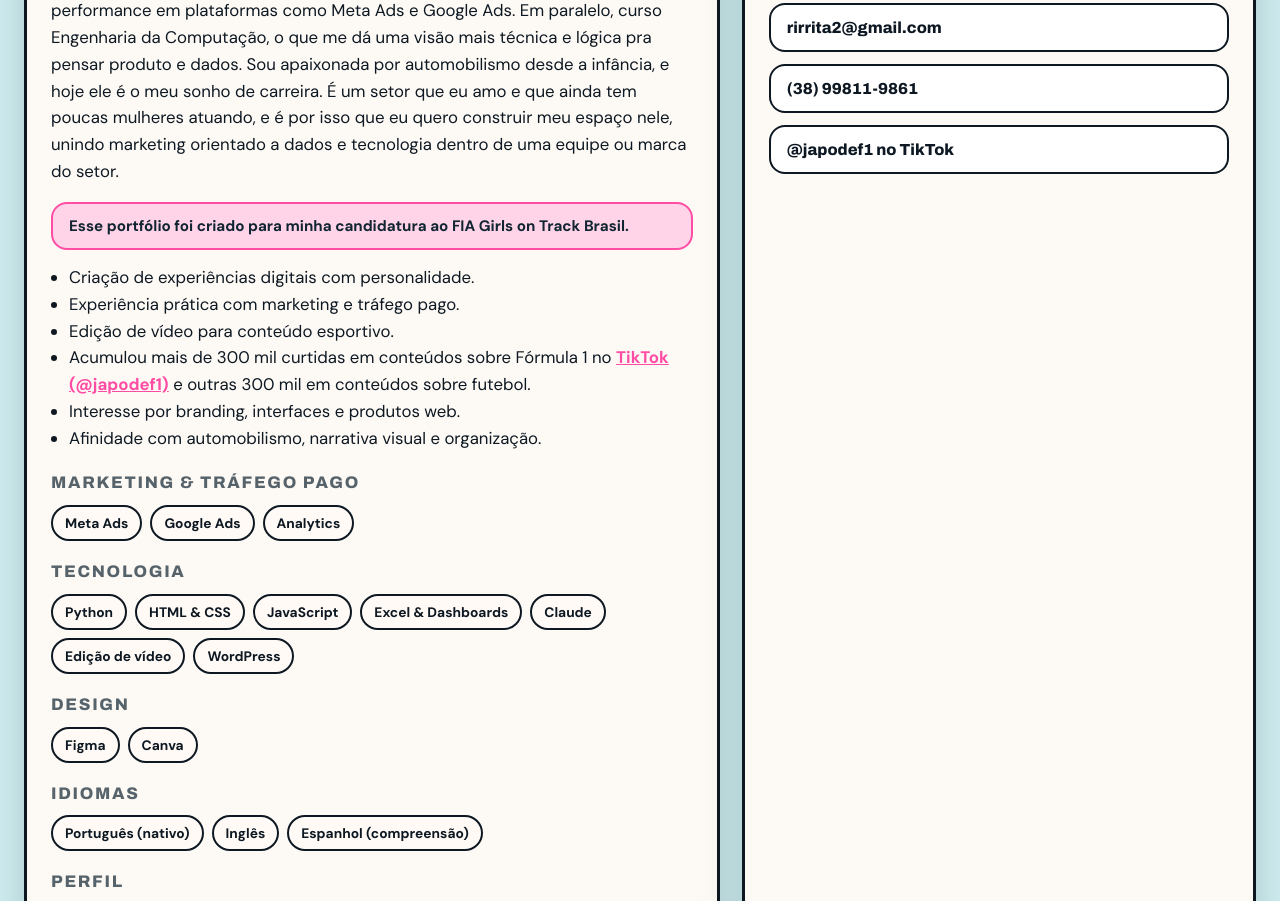
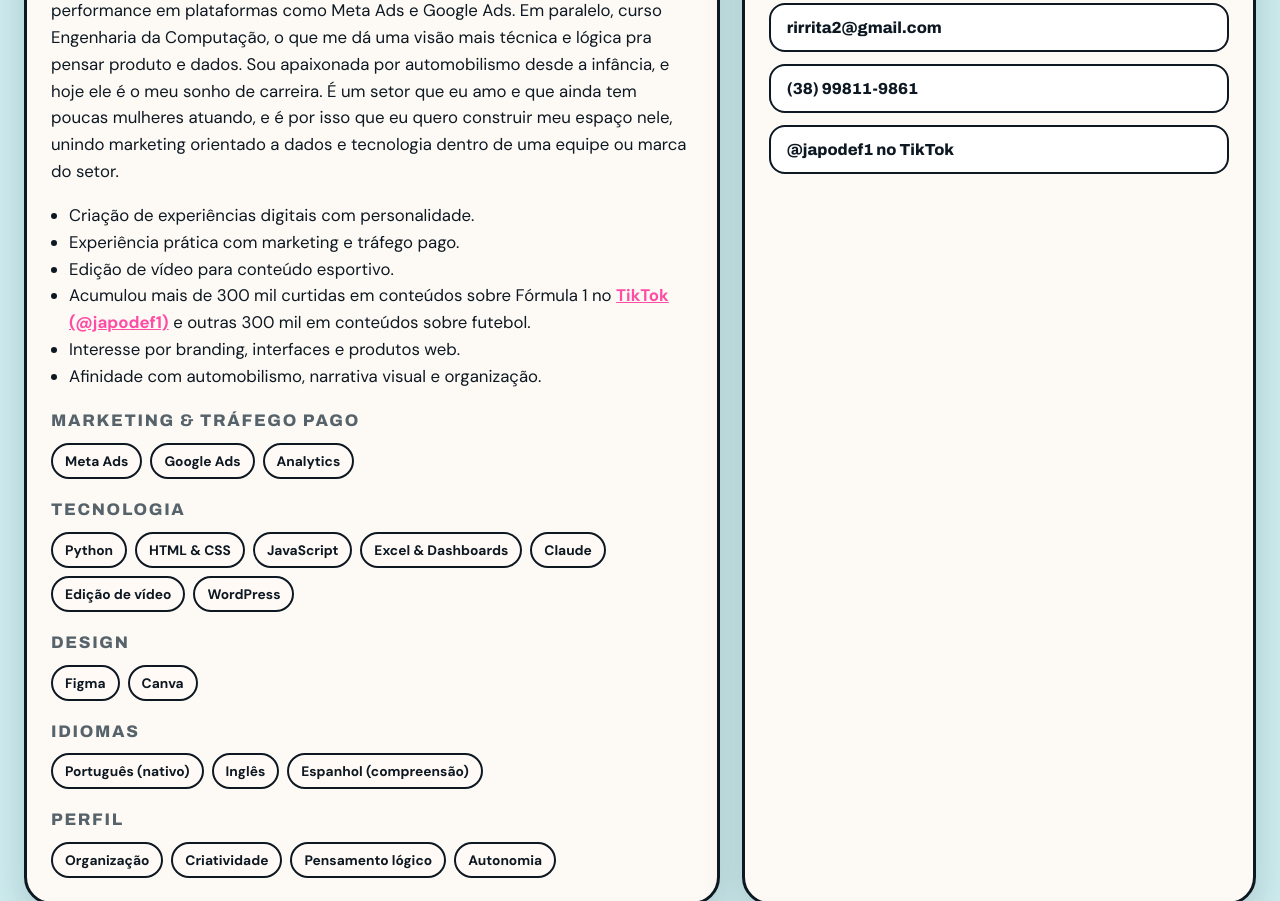
Before and after one commit to RitaMoutinho/portfolio-maria-rita, a plain HTML site: page portfolio-racing-creative/index.html in a window 1280 px wide. Shown: the part 2948-3849 px from the top of the page. Drawn offline with Linux system fonts and the light colour scheme.

Commit message:
Remove Girls on Track mention from the public page
Co-Authored-By: Claude Sonnet 5 <noreply@anthropic.com>

```diff
--- a/portfolio-racing-creative/index.html
+++ b/portfolio-racing-creative/index.html
@@ -226,7 +226,6 @@
           <p class="eyebrow dark">SOBRE MIM</p>
           <h2>Entre o marketing e a tecnologia</h2>
           <p>Meu nome é Maria Rita Moutinho Silva, tenho 19 anos. Na área de marketing, trabalho com gestão de tráfego pago, planejando e otimizando campanhas de performance em plataformas como Meta Ads e Google Ads. Em paralelo, curso Engenharia da Computação, o que me dá uma visão mais técnica e lógica pra pensar produto e dados. Sou apaixonada por automobilismo desde a infância, e hoje ele é o meu sonho de carreira. É um setor que eu amo e que ainda tem poucas mulheres atuando, e é por isso que eu quero construir meu espaço nele, unindo marketing orientado a dados e tecnologia dentro de uma equipe ou marca do setor.</p>
-          <div class="goal-banner">Esse portfólio foi criado para minha candidatura ao FIA Girls on Track Brasil.</div>
           <ul>
             <li>Criação de experiências digitais com personalidade.</li>
             <li>Experiência prática com marketing e tráfego pago.</li>
--- a/portfolio-racing-creative/styles.css
+++ b/portfolio-racing-creative/styles.css
@@ -165,7 +165,6 @@ main{display:grid;gap:28px;margin-top:26px}
 .about-card h2,.contact-card h2{margin:.2rem 0 12px;font-family:"Baloo 2",cursive;font-size:2.25rem;line-height:.95}
 .about-card p,.about-card li,.contact-intro{font-size:1.05rem;line-height:1.6}
 .about-card li a{color:var(--pink);font-weight:700;text-decoration:underline}
-.goal-banner{margin:16px 0 0;padding:12px 16px;border-radius:16px;background:var(--pink-soft);border:2px solid var(--pink);color:var(--navy);font-weight:700;font-size:.95rem}
 .about-card ul{padding-left:18px;margin:14px 0 0}
 .contact-list{display:grid;gap:12px;margin-top:18px}
 .contact-list a{text-decoration:none;color:var(--ink);font-weight:800;font-family:"Archivo",sans-serif;padding:14px 16px;border-radius:16px;background:#fff;border:2px solid var(--ink)}
```
